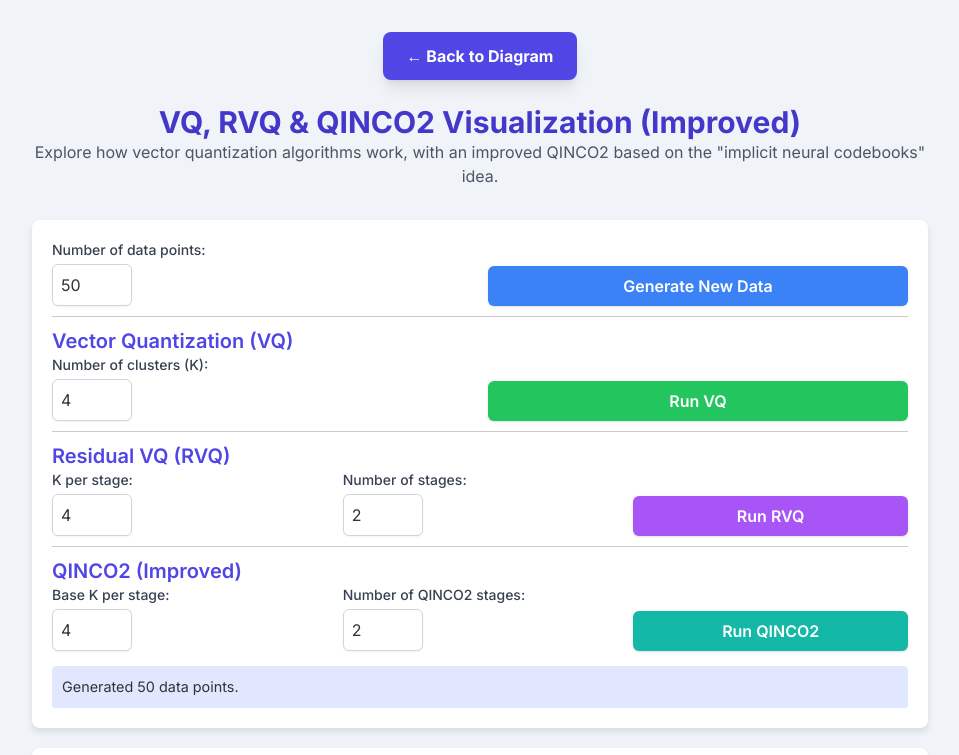
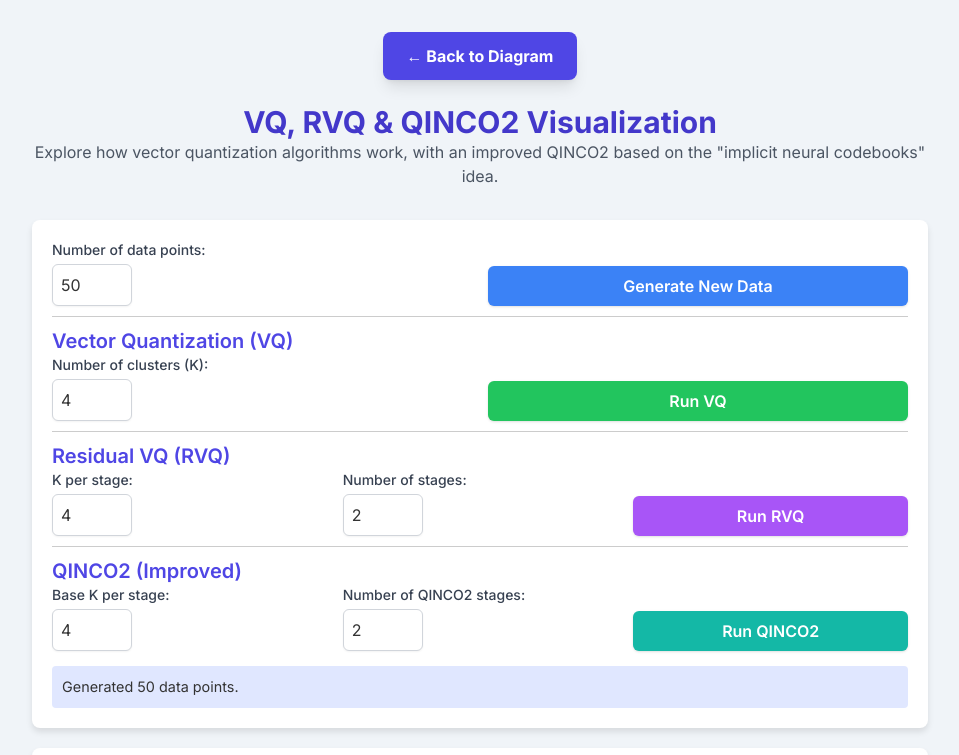
Before and after one commit to MagnusDG/MagnusDG.github.io, a plain HTML site: page demo.html in a window 1280 px wide. Shown: the top 755 px of the page, without its empty margins (160-1119 px from the left). Drawn offline with nearby package versions, Linux system fonts and the light colour scheme.

Commit message:
Update demo.html

```diff
--- a/demo.html
+++ b/demo.html
@@ -28,7 +28,7 @@
         </div>
 
         <header class="text-center mb-8">
-            <h1 class="text-3xl font-bold text-indigo-700">VQ, RVQ & QINCO2 Visualization (Improved)</h1>
+            <h1 class="text-3xl font-bold text-indigo-700">VQ, RVQ & QINCO2 Visualization</h1>
             <p class="text-gray-600">Explore how vector quantization algorithms work, with an improved QINCO2 based on the "implicit neural codebooks" idea.</p>
         </header>
 
```
